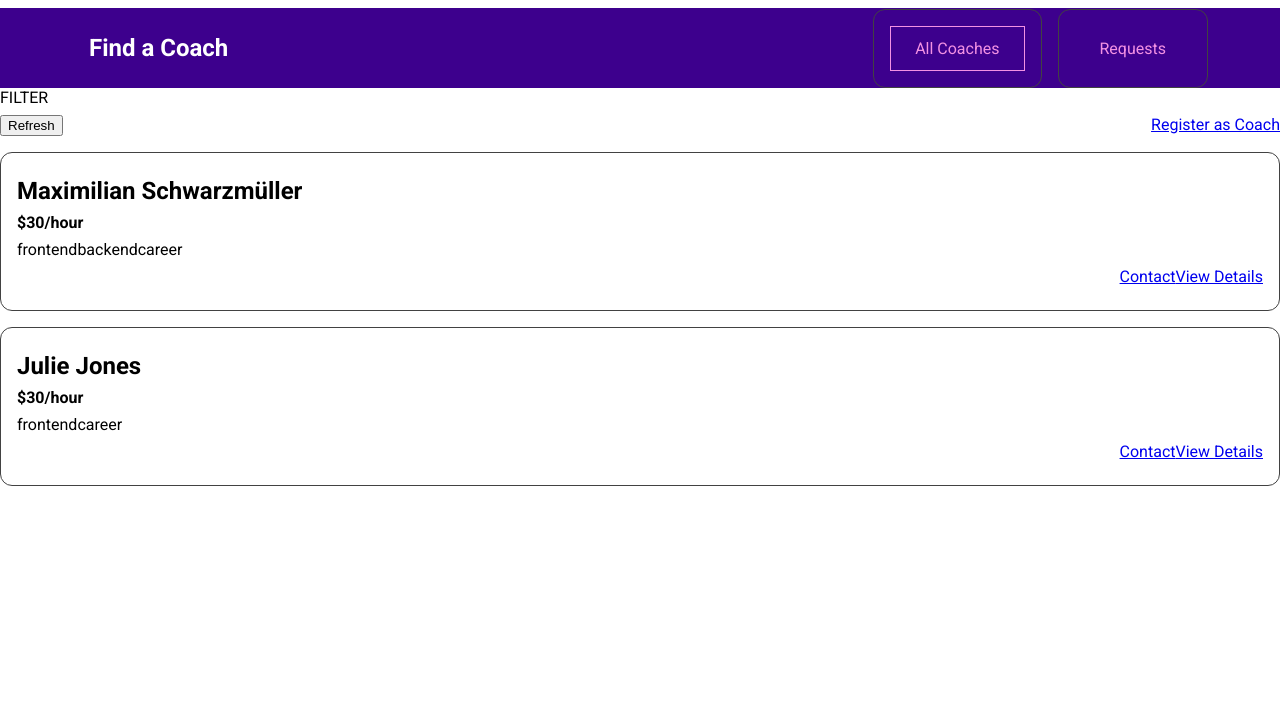
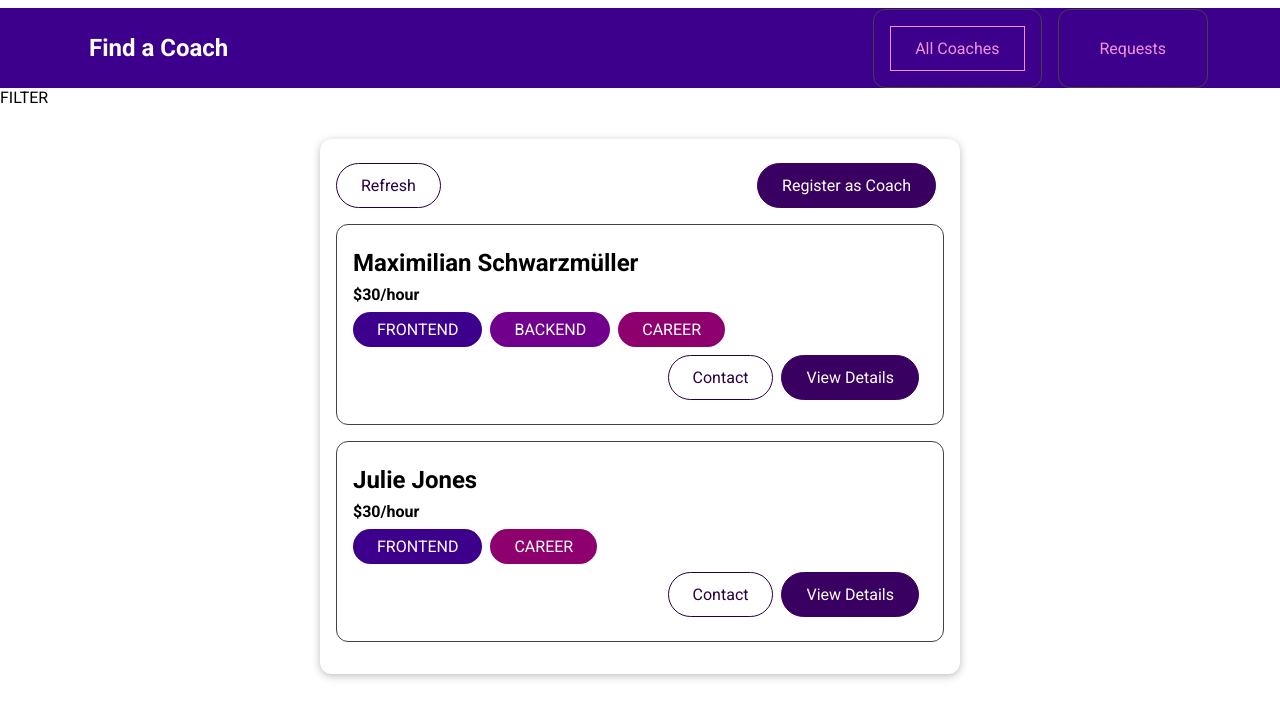
Before and after one commit to pkysylev/VueJS, a Vue app in the folder Section_16/main-prj-01-starting-setup/: page /coaches in a window 1280 px wide. Shown: the top 718 px of the page. Built offline with nearby package versions, Linux system fonts and the light colour scheme.

Commit message:
Adding a Couple of Base Components (Base Card, Base Buttons, Base Badge)

```diff
--- a/Section_16/main-prj-01-starting-setup/src/components/coaches/CoachItem.vue
+++ b/Section_16/main-prj-01-starting-setup/src/components/coaches/CoachItem.vue
@@ -3,30 +3,39 @@
     <h3>{{ fullName }}</h3>
     <h4>${{ rate }}/hour</h4>
     <div>
-            <span v-for="area in areas" :key="area">{{ area }}</span>
+      <base-badge
+        v-for="area in areas"
+        :key="area"
+        :type="area"
+        :title="area"
+      ></base-badge>
     </div>
     <div class="actions">
-            <router-link :to="coachContactLink">Contact</router-link>
-            <router-link :to="coachDetailsLink">View Details</router-link>
+      <base-button mode="outline" link :to="coachContactLink"
+        >Contact</base-button
+      >
+      <base-button link :to="coachDetailsLink">View Details</base-button>
     </div>
   </li>
 </template>
 
 <script>
+import BaseButton from '../ui/BaseButton.vue';
 export default {
+  components: { BaseButton },
   props: ['id', 'firstName', 'lastName', 'rate', 'areas'],
   computed: {
-        fullName(){
+    fullName() {
       return `${this.firstName} ${this.lastName}`;
     },
-        coachContactLink(){
+    coachContactLink() {
       return `${this.$route.path}/${this.id}/contact`;
     },
-        coachDetailsLink(){
+    coachDetailsLink() {
       return `${this.$route.path}/${this.id}`;
-        }
-    }
-}
+    },
+  },
+};
 </script>
 
 <style>
--- /dev/null
+++ b/Section_16/main-prj-01-starting-setup/src/components/ui/BaseBadge.vue
@@ -0,0 +1,42 @@
+<template>
+    <span class="badge" :class="type">
+        {{ text }}
+    </span>
+</template>
+
+<script>
+export default {
+    props: ['type', 'title'],
+    computed: {
+        text(){
+            return this.title.toUpperCase();
+        }
+    }
+}
+</script>
+
+<style scoped>
+.badge {
+  background-color: #ccc;
+  color: #252525;
+  border-radius: 30px;
+  padding: 0.5rem 1.5rem;
+  display: inline-block;
+  margin-right: 0.5rem;
+}
+
+.frontend {
+  background-color: #3d008d;
+  color: white;
+}
+
+.backend {
+  background-color: #71008d;
+  color: white;
+}
+
+.career {
+  background-color: #8d006e;
+  color: white;
+}
+</style>
--- /dev/null
+++ b/Section_16/main-prj-01-starting-setup/src/components/ui/BaseButton.vue
@@ -0,0 +1,73 @@
+<template>
+  <button v-if="!link" :class="mode">
+    <slot></slot>
+  </button>
+  <router-link v-else :to="to" :class="mode">
+    <slot></slot>
+  </router-link>
+</template>
+
+<script>
+export default {
+  props: {
+    mode: {
+      type: String,
+      required: false,
+      default: null,
+    },
+    link: {
+      type: Boolean,
+      required: false,
+      default: false,
+    },
+    to: {
+      type: String,
+      required: false,
+      default: '/',
+    },
+  },
+};
+</script>
+
+<style scoped>
+button,
+a {
+  text-decoration: none;
+  padding: 0.75rem 1.5rem;
+  font: inherit;
+  background-color: #3a0061;
+  border: 1px solid #3a0061;
+  color: white;
+  cursor: pointer;
+  border-radius: 30px;
+  margin-right: 0.5rem;
+  display: inline-block;
+}
+
+a:hover,
+a:active,
+button:hover,
+button:active {
+  background-color: #270041;
+  border-color: #270041;
+}
+
+.flat {
+  background-color: transparent;
+  color: #3a0061;
+  border: none;
+}
+
+.outline {
+  background-color: transparent;
+  border-color: #270041;
+  color: #270041;
+}
+
+.flat:hover,
+.flat:active,
+.outline:hover,
+.outline:active {
+  background-color: #edd2ff;
+}
+</style>
--- /dev/null
+++ b/Section_16/main-prj-01-starting-setup/src/components/ui/BaseCard.vue
@@ -0,0 +1,15 @@
+<template>
+    <div class="card">
+      <slot></slot>
+    </div>
+</template>
+
+<style scoped>
+.card {
+  border-radius: 12px;
+  box-shadow: 0 2px 8px rgba(0, 0, 0, 0.26);
+  padding: 1rem;
+  margin: 2rem auto;
+  max-width: 40rem;
+}
+</style>
--- a/Section_16/main-prj-01-starting-setup/src/pages/coaches/CoachesList.vue
+++ b/Section_16/main-prj-01-starting-setup/src/pages/coaches/CoachesList.vue
@@ -1,12 +1,18 @@
 <template>
   <section>FILTER</section>
   <section>
+    <base-card>
       <div class="controls">
-      <button>Refresh</button>
-      <router-link to="/register">Register as Coach</router-link>
+        <!-- <button>Refresh</button> -->
+        <!-- <router-link to="/register">Register as Coach</router-link> -->
+        <base-button mode="outline">Refresh</base-button>
+        <base-button link to="/register"
+          >Register as Coach</base-button
+        >
       </div>
       <ul v-if="hasCoaches">
-      <coach-item v-for="coach in coaches"
+        <coach-item
+          v-for="coach in coaches"
           :key="coach.id"
           :id="coach.id"
           :firstName="coach.firstName"
@@ -16,22 +22,25 @@
         ></coach-item>
       </ul>
       <h3 v-else>No coaches found</h3>
+    </base-card>
   </section>
 </template>
 
 <script>
 import { mapGetters } from 'vuex';
-import CoachItem from '../../components/coaches/CoachItem.vue'
+import CoachItem from '../../components/coaches/CoachItem.vue';
+import BaseButton from '../../components/ui/BaseButton.vue';
 
 export default {
   components: {
-        CoachItem
+    CoachItem,
+    BaseButton,
   },
   computed: {
     ...mapGetters('coaches', ['coaches']),
-        ...mapGetters('coaches', ['hasCoaches'])
-    }
-}
+    ...mapGetters('coaches', ['hasCoaches']),
+  },
+};
 </script>
 
 <style scoped>
```
Also changed, not shown: Section_16/main-prj-01-starting-setup/src/main.js (+8 -0 lines). Lines whose indentation alone changed are shown as unchanged.
